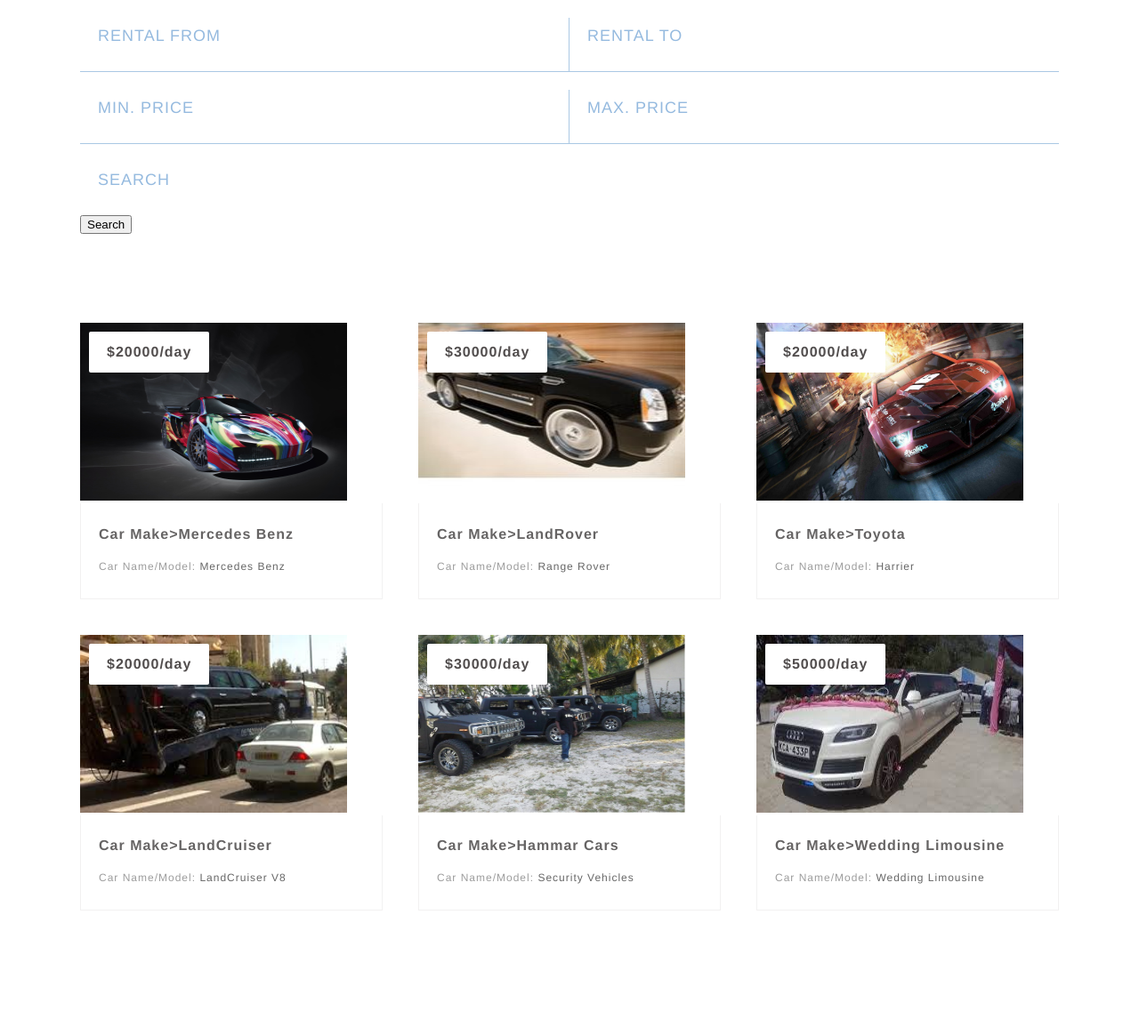
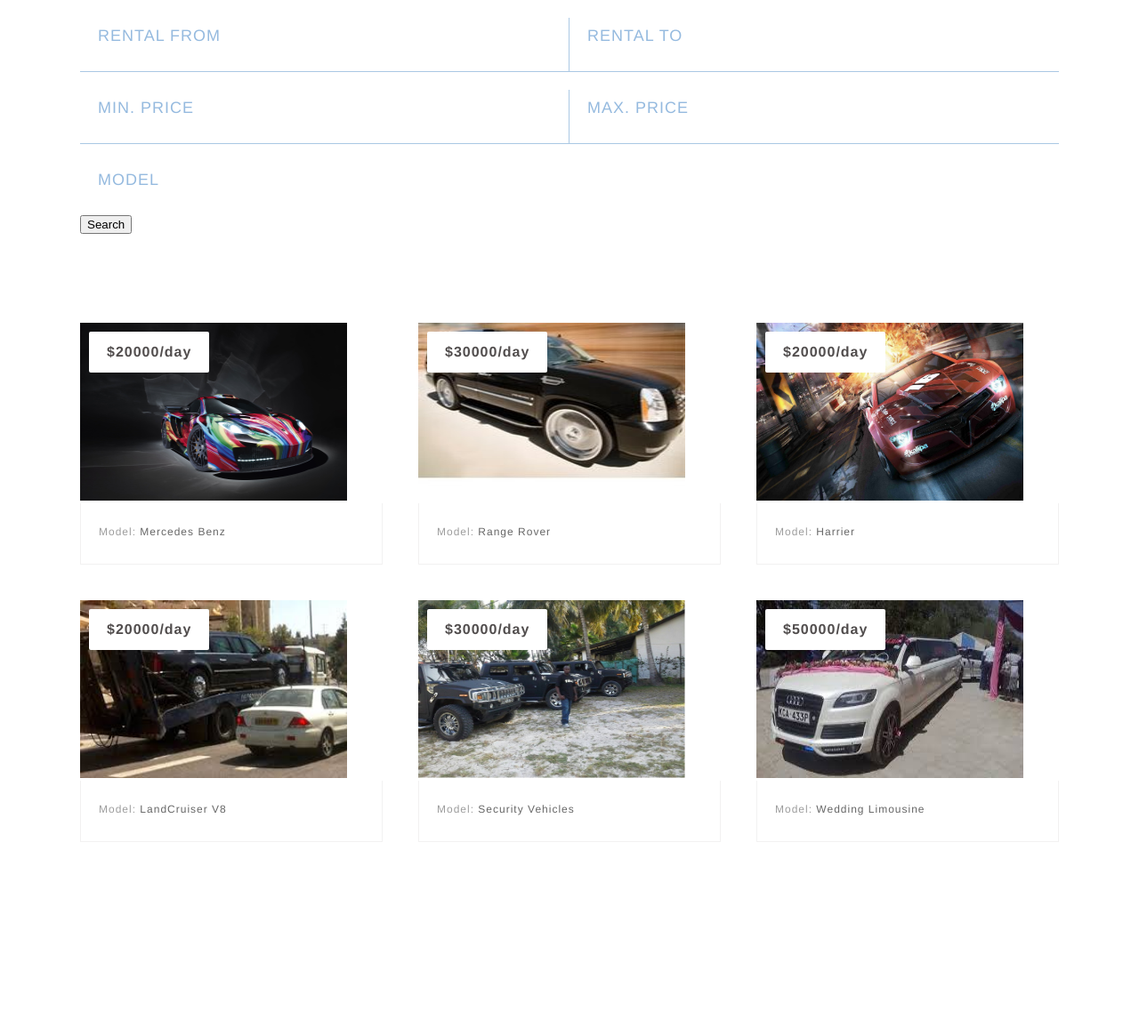
Before and after one commit to phucdang95/IQRiver, a PHP site: page / in a window 1280 px wide. Shown: the part 100-1264 px from the top of the page at 89% size. After the commit the page ends 1047 px from the top, so only its background shows below. Run offline with PHP 8.4, Linux system fonts and the light colour scheme; a user stored in the database is signed in; data comes from the database, SQL or seed files in the repository.

Commit message:
Add files via upload

```diff
--- a/car_rental/book_car.php
+++ b/car_rental/book_car.php
@@ -34,10 +34,7 @@
 					</a>
 					<span class="price"><?php echo '$'.$rws['hire_cost'];?></span>
 					<div class="property_details">
-						<h1>
-							<a href="book_car.php?id=<?php echo $rws['car_id'] ?>"><?php echo 'Car Make>'.$rws['car_type'];?></a>
-						</h1>
-						<h2>Car Model: <span class="property_size"><?php echo $rws['car_name'];?></span></h2>
+						<h2>Model: <span class="property_size"><?php echo $rws['car_name'];?></span></h2>
 					</div>
 				</li>
 				<h3>You picked:   <?php echo $rws['car_name'];?> </h3>
--- a/car_rental/index.php
+++ b/car_rental/index.php
@@ -45,7 +45,7 @@
 
 						<input type="text" class="float" id="max_price" name="max_price" placeholder="Max. price"  autocomplete="off">
 					</div  style ="text-align:center">
-					<input type="text" id="keywords" name="keywords" placeholder="SEARCH"  autocomplete="off">
+					<input type="text" id="keywords" name="keywords" placeholder="MODEL"  autocomplete="off">
 
                     <input class="btt" type="submit" id="searchButton" value="Search"/>
 				</form>
@@ -71,10 +71,8 @@
 					</a>
 					<span class="price"><?php echo '$'.$rws['hire_cost'].'/day' ;?></span>
 					<div class="property_details">
-						<h1>
-							<a href="book_car.php?id=<?php echo $rws['car_id'] ?>"><?php echo 'Car Make>'.$rws['car_type'];?></a>
-						</h1>
-						<h2>Car Name/Model: <span class="property_size"><?php echo $rws['car_name'];?></span></h2>
+
+						<h2>Model: <span class="property_size"><?php echo $rws['car_name'];?></span></h2>
 					</div>
 				</li>
 			<?php
```
